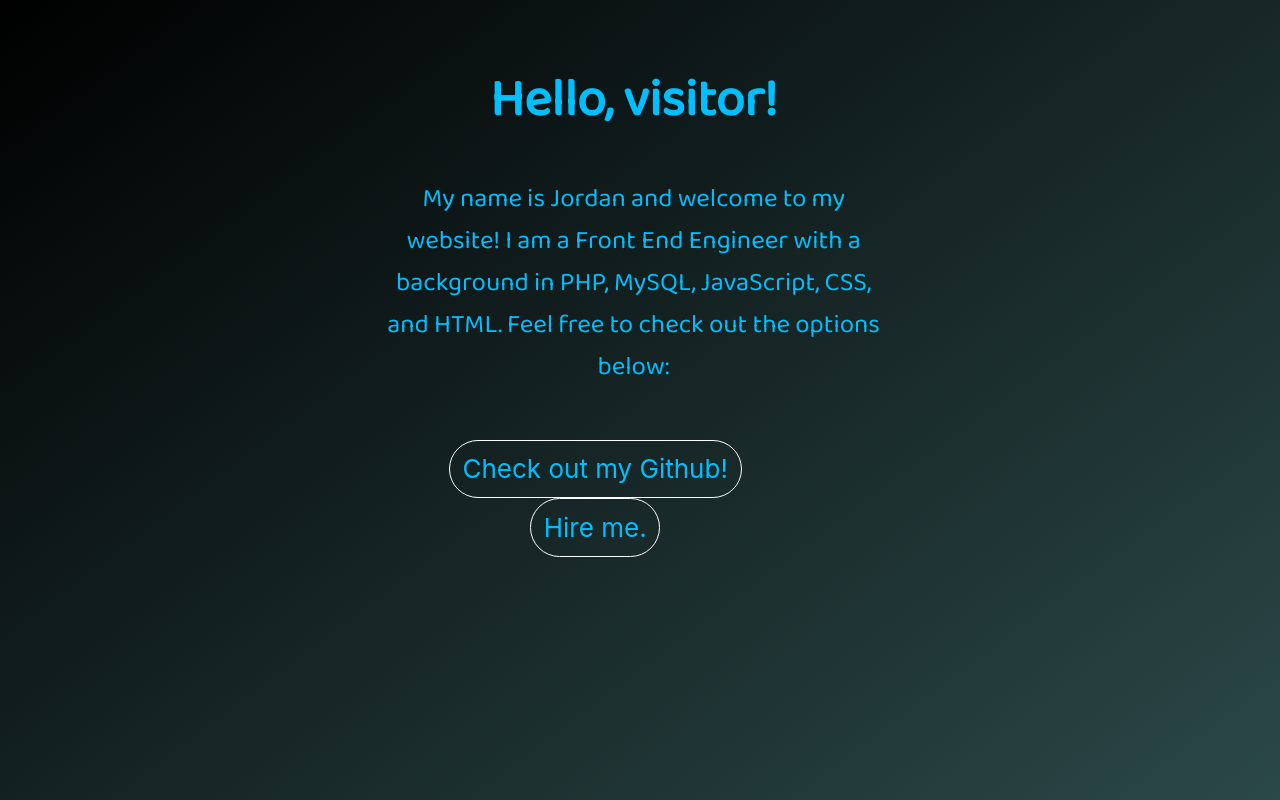
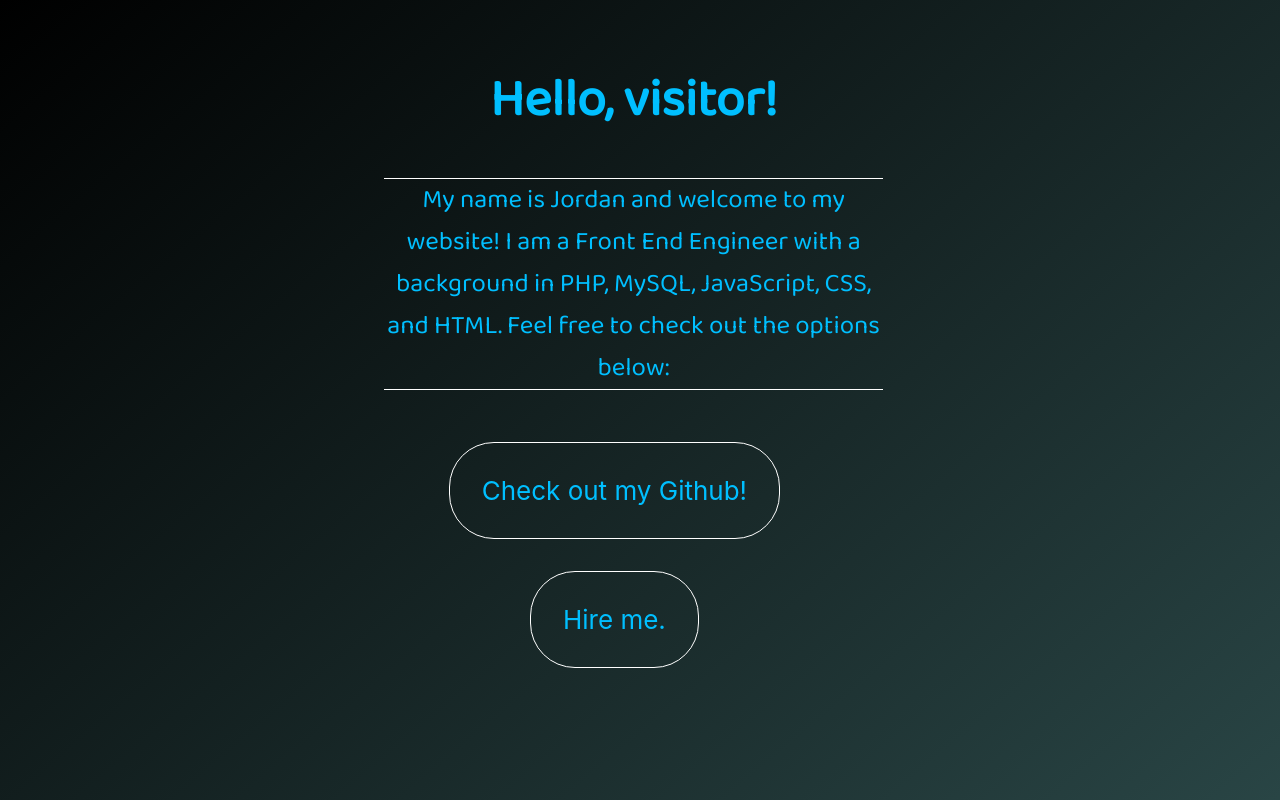
Before and after one commit to jaytoven527/personal-website, a React (Create React App) app: page / in a window 1280 px wide. Shown: the top 800 px of the page. Built offline with nearby package versions, Linux system fonts and the light colour scheme; a web font is replaced by a local one.

Commit message:
updated styles

```diff
--- a/src/App.jsx
+++ b/src/App.jsx
@@ -11,7 +11,7 @@ function App() {
         <div className="app">
             <header>
                 {opening}
-                <p>{introduction}</p>
+                <p className="intro">{introduction}</p>
             </header>
             <nav>
                 <ul>
--- a/src/App.scss
+++ b/src/App.scss
@@ -19,29 +19,45 @@ header {
   margin-left: 30vw;
   margin-top: 3vh;
   padding: 0;
+  font-family: 'Baloo Bhai 2', cursive;
 
-  a { color: deepskyblue;}
+  > .intro {
+    border-top: thin solid #fff;
+    border-bottom: thin solid #fff;
+  }
 
-  a:hover {color: white; }
+  a {
+    color: deepskyblue;
+    padding: 2rem;
 
-  h1 { font-family: 'Baloo Bhai 2', cursive;}
-
-  p { font-family: 'Baloo Bhai 2', cursive;}
+    &:hover {
+      color: white;
+    }
+  }
 }
 
-nav > ul {
-  margin-bottom: 50vh;
-  width: 39vw;
-  margin-left: 28.5vw;
-  padding: 0;
-
+nav {
+  > ul {
+    margin-bottom: 50vh;
+    width: 39vw;
+    margin-left: 28.5vw;
+    padding: 0;
+  }
 
   li {
     display: inline-flex;
-    margin-right: 3vw;
+    margin: 1rem;
     border: thin solid white;
     border-radius: 45px;
-    transition: background .35s;
+    transition: background .3s;
+
+    &:first-child {
+      margin-top: 0;
+    }
+
+    &:last-child {
+      margin-bottom: 0;
+    }
 
     &:hover {
       background-color: whitesmoke;
@@ -49,7 +65,7 @@ nav > ul {
   }
 
   a {
-    padding: 1vw;
+    padding: 2rem;
     color: deepskyblue;
     text-decoration: none;
   }
```
